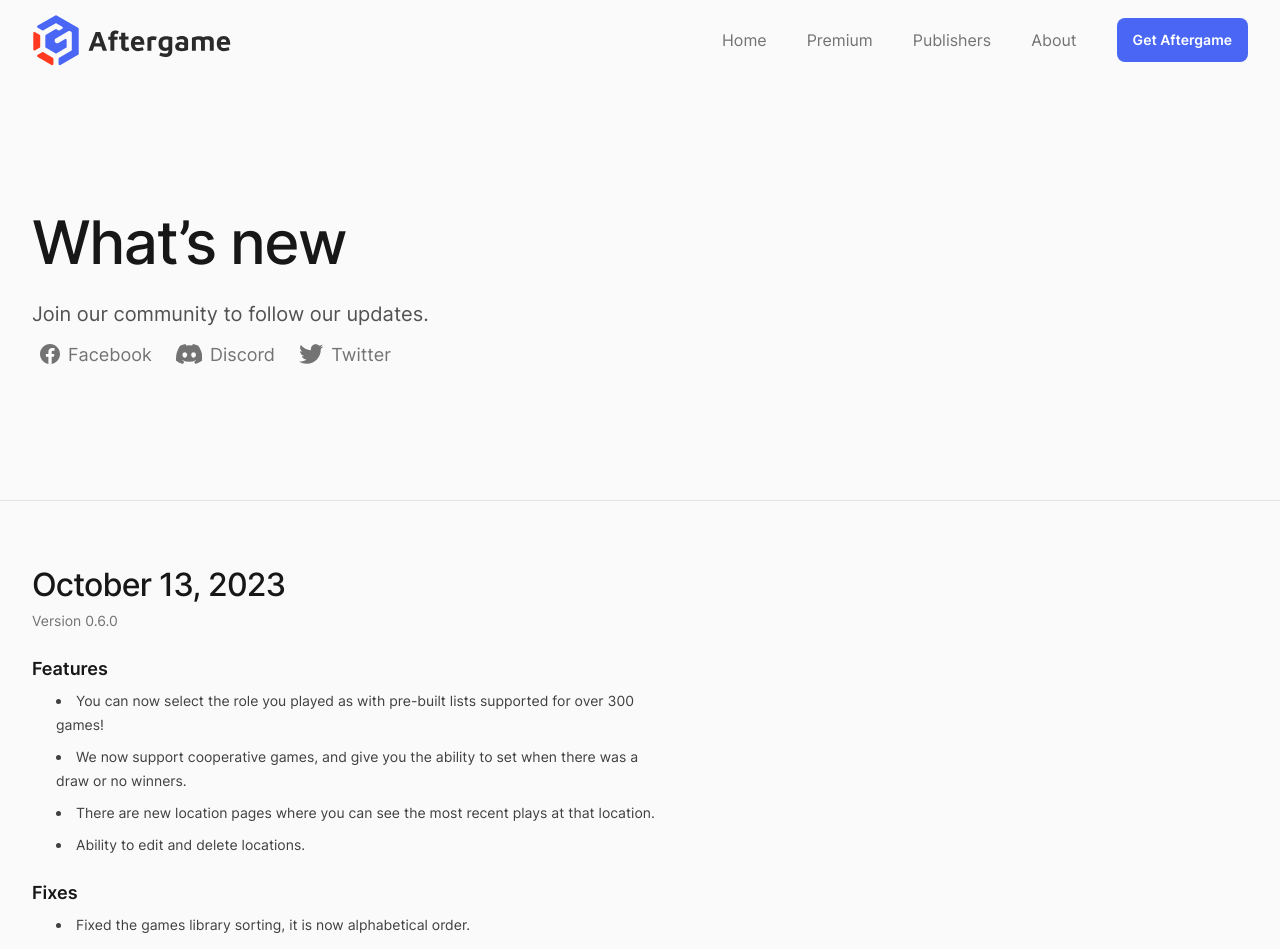
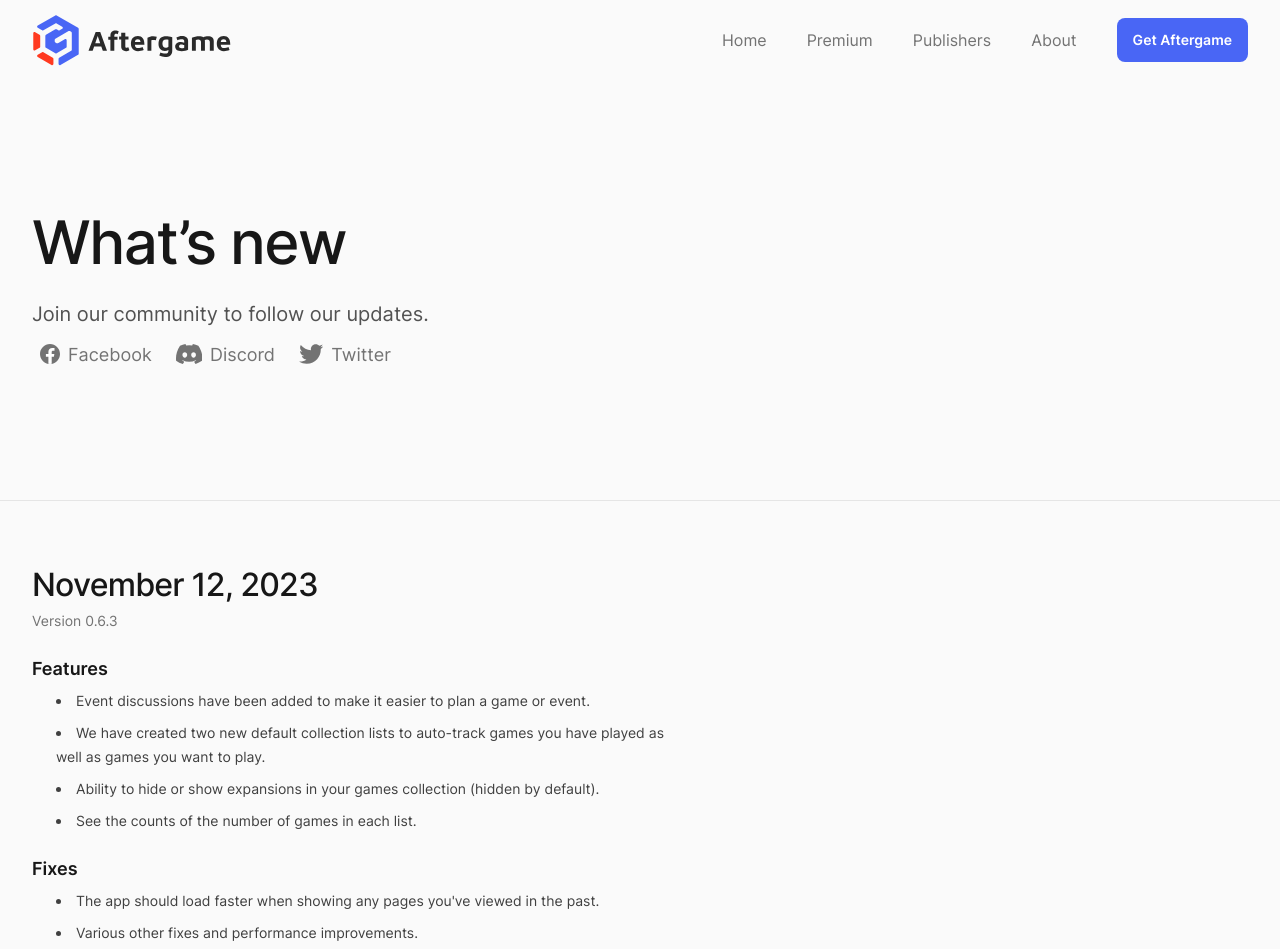
Before and after one commit to aftergame-co/marketing, a Next.js app: page /releases in a window 1280 px wide. Shown: the top 949 px of the page. Built offline with nearby package versions, Linux system fonts and the light colour scheme.

Commit message:
feat: release update

```diff
--- a/src/app/about/page.jsx
+++ b/src/app/about/page.jsx
@@ -36,7 +36,7 @@ export default function About() {
     {
       image: '/images/team/eli.jpg',
       name: 'Eli Labes',
-      role: 'Technical Advisor',
+      role: 'Head of Engineering',
       linkedIn: 'https://www.linkedin.com/in/eli-labes-39a705164',
     },
   ]
@@ -87,7 +87,7 @@ export default function About() {
             {team.map((member) => (
               <li
                 key={member.name}
-                className="flex flex-col rounded-2xl border border-gray-200 p-4 text-center"
+                className="flex flex-col rounded-2xl p-4 text-center bg-white"
               >
                 <Image
                   src={member.image}
--- a/src/app/publishers/page.jsx
+++ b/src/app/publishers/page.jsx
@@ -4,7 +4,7 @@ import { DesignersPrimary } from '@/sections/DesignersPrimary';
 import { DesignersSecondary } from '@/sections/DesignersSecondary';
 
 export const metadata = {
-  title: 'Publishers',
+  title: 'Publishers use Aftergame to understand and reach players globally',
   alternates: {
     canonical: '/publishers'
   },
--- a/src/app/releases/page.jsx
+++ b/src/app/releases/page.jsx
@@ -11,6 +11,23 @@ export const metadata = {
 };
 
 const changelogs = [
+  {
+    version: "0.6.3",
+    versionNumber: 15,
+    date: "November 12, 2023",
+    blurb:
+      "Coordinate for events by chatting with other attendees, better game library management, and easier player search.",
+    features: [
+      `Event discussions have been added to make it easier to plan a game or event.`,
+      `We have created two new default collection lists to auto-track games you have played as well as games you want to play.`,
+      `Ability to hide or show expansions in your games collection (hidden by default).`,
+      `See the counts of the number of games in each list.`,
+    ],
+    fixes: [
+      `The app should load faster when showing any pages you've viewed in the past.`,
+      `Various other fixes and performance improvements.`,
+    ],
+  },
   {
     version: "0.6.0",
     versionNumber: 14,
```
